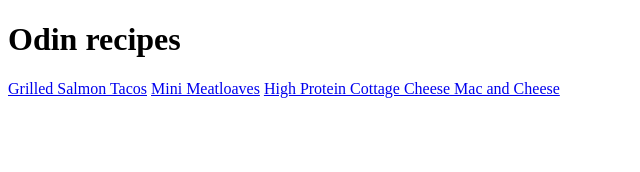
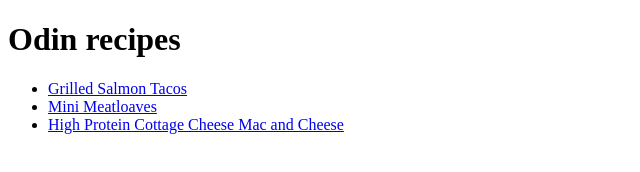
Before and after one commit to VasilisMa/odin-recipes, a plain HTML site: page index.html in a window 1280 px wide. Shown: the whole page, without its empty margins (0-640 px from the left). Drawn offline with Linux system fonts and the light colour scheme.

Commit message:
index.html

```diff
--- a/index.html
+++ b/index.html
@@ -3,13 +3,15 @@
 <html>
     <head>
         <meta charset="UTF-8">
+        <title>Odiin recipes</title>
     </head>
     <body>
         <h1>Odin recipes</h1>
-        <a href="recipes/grilled_salmon_tacos.html">Grilled Salmon Tacos</a>
-        <a href="recipes/mini_meatloaves.html">Mini Meatloaves</a>
-        <a href="recipes/high_protein_mac_cheese.html">High Protein Cottage Cheese Mac and Cheese</a>
-
+        <ul>
+         <li><a href="recipes/grilled_salmon_tacos.html">Grilled Salmon Tacos</a></li>
+        <li><a href="recipes/mini_meatloaves.html">Mini Meatloaves</a></li>
+        <li><a href="recipes/high_protein_mac_cheese.html">High Protein Cottage Cheese Mac and Cheese</a></li>
+        </ul>
     </body>
 
 
```
